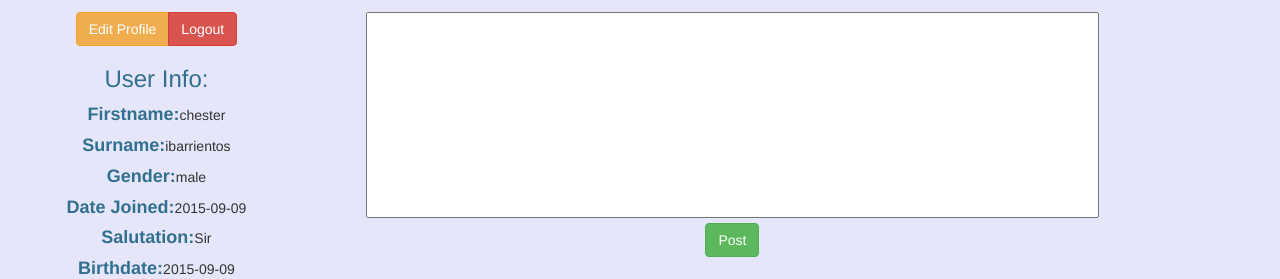
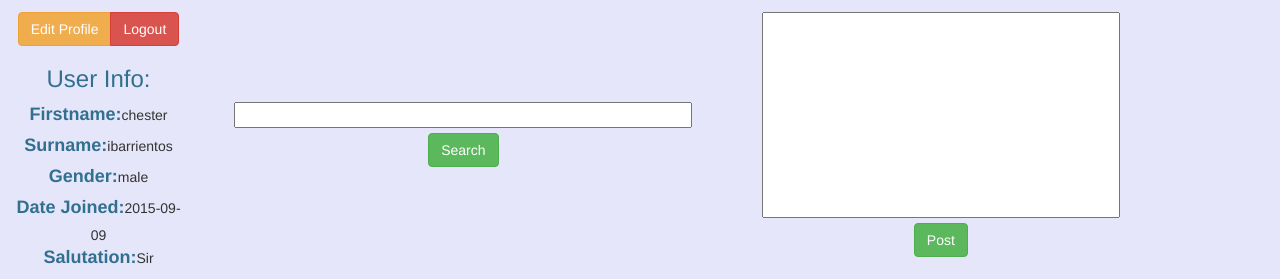
Before and after one commit to gdm02/SECUDEVCase2, a PHP site: page /messageboard.php in a window 1280 px wide. Shown: the top 279 px of the page. Run offline with PHP 8.4, Linux system fonts and the light colour scheme; a user stored in the database is signed in; data comes from the database, SQL or seed files in the repository.

Commit message:
with simple search

```diff
--- a/secudevcase2/login.php
+++ b/secudevcase2/login.php
@@ -193,6 +193,9 @@ else
 	                        $_SESSION['aboutme'] = $row['about'];
 	                        $_SESSION['accesslvl'] = $row['level'];
 	                        $_SESSION['joindate'] = $row['joindate'];
+
+	                        //no search details by default
+	                        $_SESSION['search-details'] = "";
 	                    }
 
 	                    echo '<div id = "success">Welcome, ' . $_SESSION['firstname'] . '. <a href="messageboard.php">Proceed to the forum overview</a>.</div>';
--- a/secudevcase2/messageboard.php
+++ b/secudevcase2/messageboard.php
@@ -144,42 +144,20 @@
 	<?php
 
 	function showInputBox(){
-// 		echo 'Color:
-// 					<select id = "postcolor">
-// 					<option value = "black">Black</option>
-// 					<option value = "blue">Blue</option>
-// 					<option value = "red">Red</option>
-// 					<option value = "yellow">Yellow</option>
-// 					<option value = "green">Green</option>
-// 					</select>
-// 					Font:
-// 					<select id = "postfont">
-// 					<option value = "arial">Arial</option>
-// 					<option value = "times new roman">Times New Roman</option>
-// 					</select>
-// 					Font Size: <input id = "postfontsize" type = "number" min = "12" max = "14" value = "12">';
-
 		echo "<td><form method='POST' class='post-form' action='./submitpost.php'>"
 				."<textarea name='post_content' rows='10' cols = '50'/></textarea>"
 				."<br><input class=\"btn btn-success\" type='submit' name='submit-post' value='Post' />"
 						."</form> </td>";
 	}
-	?>
+	function showSearchBox(){
+		echo  "<td><form method='POST' class='search-form' action='./searchpost.php'>"
+				."<textarea name='search_box' rows='1' cols = '50'/></textarea>"
+				."<br><input class=\"btn btn-success\" type='submit' name='search-post' value='Search' />"
+						."</form> </td>";
 
-	<?php
-		/*
-		function __construct ( $conn, $query ) {
-			$this->_conn = $conn;
-			$this->_query = $query;
+	}
 
-			$rs = $this -> _conn -> query ( $this -> _query );
-			$this -> total = $rs -> num_rows;
-		}
 
-		$submit_key = "submit-post";
-		$delete_key = "delete-post";
-		$edit_key = "edit-post";
-		*/
 		if($current_id != $_SESSION['id']){
 			header("Location: userreset.php"); /* Redirect browser */
 			// 				exit();
@@ -230,22 +208,28 @@
 					clean_data($_SESSION["aboutme"])
 					.'<br> <br> </td>';
 
+			showSearchBox();
 			showInputBox();
 
 			echo " </tr>";
 
-			$sql = 'SELECT posts.id, acc_id, content, postdate, last_edited, fname, username, joindate
-								FROM posts
-								INNER JOIN accounts
-								ON posts.acc_id = accounts.id
-								ORDER BY last_edited DESC
-								LIMIT :limit';
-			$limit = 10;
+			if(!isset($_SESSION['search-details']))
+				$_SESSION['search-details'] = "";
 
-			$stmt = $db->prepare($sql);
-			$stmt->bindParam(':limit', $limit, PDO::PARAM_INT);
-			$stmt->execute();
-			$results = $stmt->fetchAll(PDO::FETCH_ASSOC);
+// 			$sql = 'SELECT posts.id, acc_id, content, postdate, last_edited, fname, username, joindate
+// 								FROM posts
+// 								INNER JOIN accounts
+// 								ON posts.acc_id = accounts.id
+// 								ORDER BY last_edited DESC
+// 								LIMIT :limit';
+// 			echo $sql;
+
+// 			$limit = 10;
+
+// 			$stmt = $db->prepare($sql);
+// 			$stmt->bindParam(':limit', $limit, PDO::PARAM_INT);
+// 			$stmt->execute();
+// 			$results = $stmt->fetchAll(PDO::FETCH_ASSOC);
 
 			echo "<td> <table class=\"table table-bordered\" align='center' width='50%'>
 				<tr>
@@ -255,8 +239,10 @@
 						$query = 'SELECT posts.id, acc_id, content, postdate, last_edited, fname, username, joindate
 								FROM posts
 								INNER JOIN accounts
-								ON posts.acc_id = accounts.id
-								ORDER BY last_edited DESC';
+								ON posts.acc_id = accounts.id ' . $_SESSION['search-details'] .
+								' ORDER BY last_edited DESC';
+						//$_SESSION['search-details'] = "";
+
 						$records_per_page=10;
 						$newquery = $paginate->paging($query,$records_per_page);
 						$paginate->dataview($newquery);
@@ -292,50 +278,7 @@
 				echo "No posts to show. <br>";
 			}
 			*/
-			/*
-			if($stmt->rowCount() > 0){
-				foreach($results as $key=>$row) {
-					echo "<div class='post-container-";
-					if($key % 2 == 0)
-						echo "even";
-					else
-						echo "odd";
-					echo "'>";
 
-					echo '<table border = "1" style = "width:100%">
-					<tr>';
-					echo
-					"<td> <a href='/userprofile.php?userprofile=" . $row['username'] . "'>". $row['fname'] . '</a></td>
-					<td>Date Posted: ' .$row['postdate'] . '</td>';
-
-					if($_SESSION['accesslvl'] == "admin" || $_SESSION['id'] == $row['acc_id']){
-						echo '<td><button class="editpost">Edit</button></td>
-						<td><form class="post-form" action="/deletepost.php" method="POST">
-	    				<input type="hidden" name="post_id" value="' . $row['id'] . '"/>
-	    				<input type="submit" value="Delete"/>
-	    				</form></td>';
-					}
-
-					echo "</tr>
-					<tr>
-					<td><a href='/userprofile.php?userprofile=" . $row['username'] . "'>" . $row['username'] . '</a></td>
-					<td colspan="3">
-
-					<div class = "textpost" id="'. $row['id'] .'">'. strip($row['content']) . '</div>
-					</td>
-					</tr>
-					<tr>
-					<td>Date Joined:'  . $_SESSION['joindate'] . '</td>
-					<td colspan="3">Last Edited: ' . $row['last_edited'] . '</td>
-					</tr>
-					</table>';
-					echo "</div>";
-				}
-			}
-			else{
-				echo "No posts to show. <br>";
-			}
-			*/
 
 	?>
 
--- /dev/null
+++ b/secudevcase2/searchpost.php
@@ -0,0 +1,6 @@
+<?php
+include 'session.php';
+
+$_SESSION['search-details'] = "WHERE posts.content LIKE '%". trim($_POST['search_box']). "%'";
+header("Location: messageboard.php"); /* Redirect browser */
+exit();
--- a/secudevcase2/submitpost.php
+++ b/secudevcase2/submitpost.php
@@ -1,13 +1,14 @@
 <?php
 include 'session.php';
 include 'connect.php';
-
+include 'stripper.php';
 
 $query = "INSERT INTO posts(acc_id, content, postdate, last_edited) " .
 							"VALUES(:acc_id,:content,CURDATE(), NOW())";
 try{
 	$stmt = $db->prepare($query);
-	$stmt->execute(array(':acc_id' => $_SESSION['id'], ':content' =>  $_POST["post_content"]));
+	$stmt->execute(array(':acc_id' => $_SESSION['id'], ':content' =>  strip($_POST["post_content"])));
+	$_SESSION['search-details'] = "";
 }
 catch(PDOException $e){
 
```
